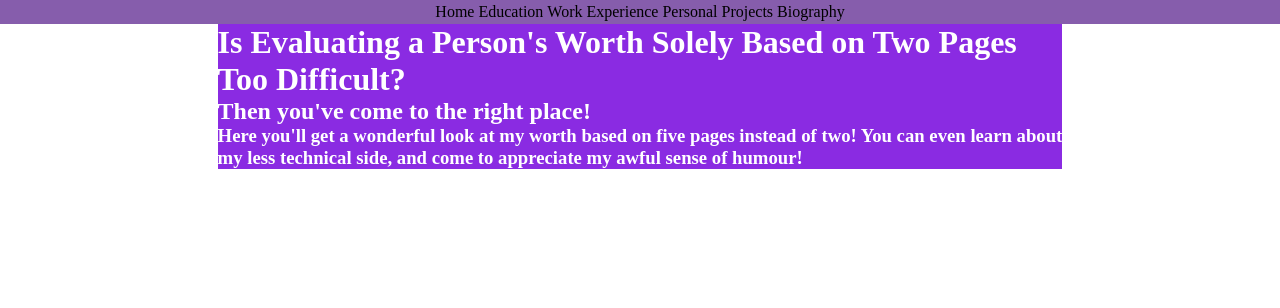
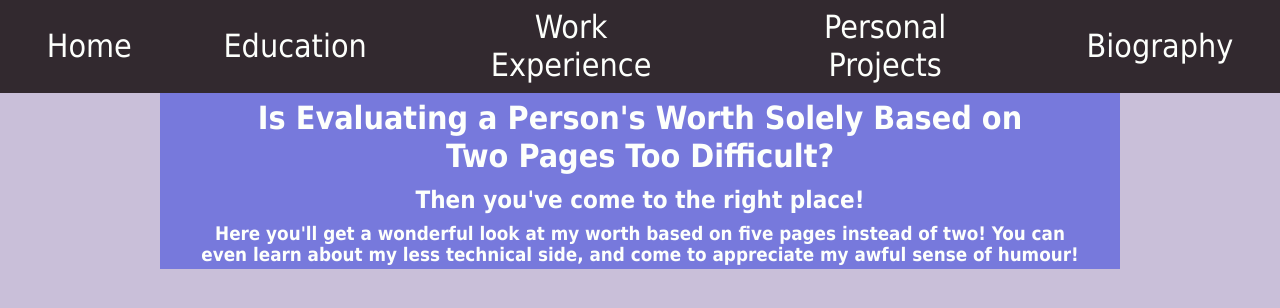
Before and after one commit to Sobhan-M/Sobhan-M.github.io, a PHP site: page / in a window 1280 px wide. Shown: the top 308 px of the page. Run offline with PHP 8.4, Linux system fonts and the light colour scheme.

Commit message:
Update template.css

```diff
--- a/Styles/template.css
+++ b/Styles/template.css
@@ -1,14 +1,45 @@
+/* Basics */
+
+/* Colour palette generated using coolers.co (I'm colourblind, so I need the help) */
+/*
+Black Coffee: #32292F
+Baby Powder (White): #FDFFFC
+Amazon (Green): #307351
+Violet Blue Crayola (Blue-ish): #7776BC
+Atomic Tangerine (Orange-ish): #F68E5F
+*/
+
 * {
     margin: auto;
+    text-align: center;
+    color: #FDFFFC;
+    font-family: Tahoma, Geneva, Verdana, sans-serif;
+}
+
+body {
+    background-color: #C9BFD9;
 }
 
 
+/* Navigation Bar/ Header */
+
 nav {
-    background-color: rgb(134, 93, 172);
+    background-color: #32292F;
 }
 
+nav td{
+    padding: 0.2em 1.4em;
+    font-size: xx-large;
+}
+
+
+/* Something Else */
+
 .banner{
-    background-color: blueviolet;
-    color: white;
-    width: 66%;
+    background-color: #7779DC;
+    width: 75%;
 }
+
+.banner * {
+    padding: 0.2em 2em;
+}
```
